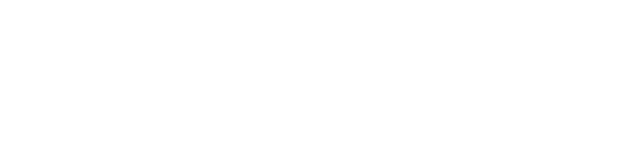
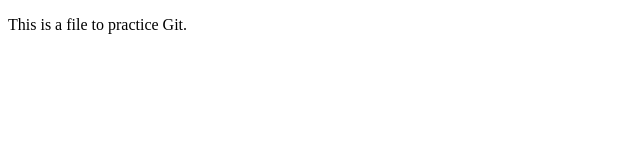
Before and after one commit to hsidhu8/Harmony, a plain HTML site: page index.html in a window 1280 px wide. Shown: the whole page, without its empty margins (0-640 px from the left). Drawn offline with Linux system fonts and the light colour scheme.

Commit message:
added a sentence

```diff
--- a/index.html
+++ b/index.html
@@ -6,6 +6,6 @@
     <title>Git Practice</title>
 </head>
 <body>
-
+   <p>This is a file to practice Git.</p>
 </body>
 </html>
```
